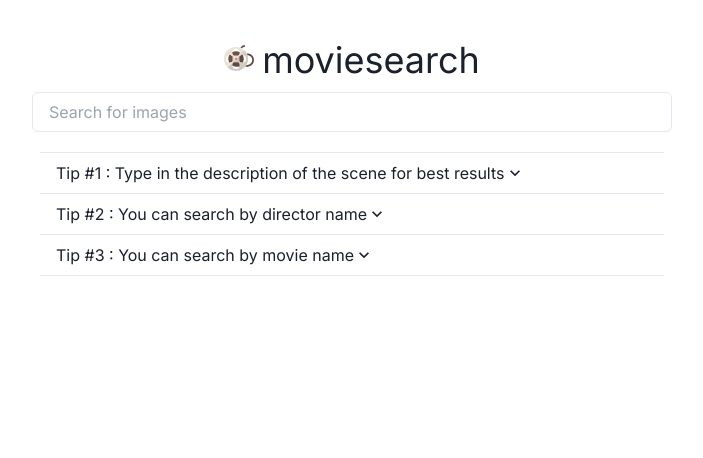
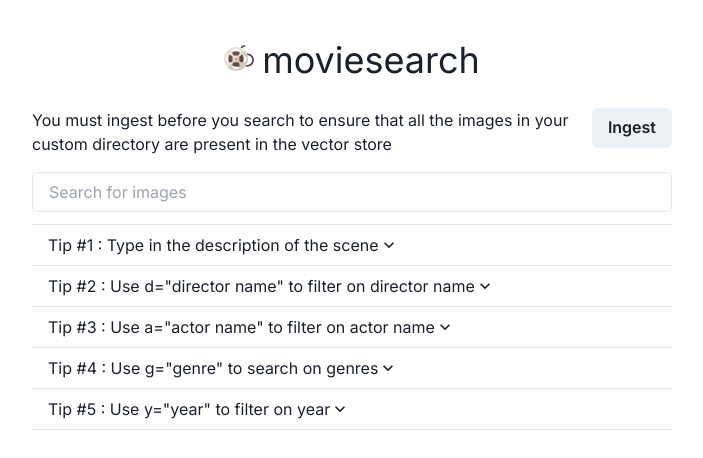
Before and after one commit to kj3moraes/movieclip, a Next.js app in the folder search/: page / in a window 1280 px wide. Shown: the top 458 px of the page, without its empty margins (288-991 px from the left). Built offline with nearby package versions, Linux system fonts and the light colour scheme.

Commit message:
fix: added the frontend code for ingestion

```diff
--- a/search/lib/api.ts
+++ b/search/app/api/search.ts
@@ -1,6 +1,7 @@
-const baseurl: string = "localhost:3000"
+const baseurl: string = "http://localhost:8000"
 const apiurl: string = `${baseurl}/api`
-const image = `${baseurl}/images`
+const imageurl = `${baseurl}/images`
+
 
 export interface SearchResult {
     movie_name: string
@@ -9,14 +10,14 @@ export interface SearchResult {
     path: string
 }
 
-export const ingest = async (url: string) => {
-    const response = await fetch(`${apiurl}/ingest?url=${url}`)
+export const ingest = async () => {
+    const response = await fetch(`${apiurl}/ingest`)
     const json = await response.json()
     return json
 }
 
 export const search = async (query: string): Promise<SearchResult[]> => {
-    const response = await fetch(`${apiurl}/search?q=${query}`)
+    const response = await fetch(`${apiurl}/search`)
     const json = await response.json()
     return json
 }
--- a/search/app/page.tsx
+++ b/search/app/page.tsx
@@ -1,7 +1,7 @@
 "use client";
 
 import { useState } from 'react';
-import { Input } from '@chakra-ui/react'
+import { Button, Code, Input, useToast } from '@chakra-ui/react'
 import {
   Accordion,
   AccordionItem,
@@ -10,12 +10,39 @@ import {
   AccordionIcon,
   Box
 } from '@chakra-ui/react'
-
+import { ingest, search } from './api/search';
 import Image from 'next/image'; // Import if you want to use Next.js' Image component
 
 export default function Home() {
+  const [isLoading, setLoading] = useState(false);
+  const toast = useToast();
+
+  const handleIngest = async () => {
+    setLoading(true);
+    try {
+      console.log("Making ingestion request")
+      const result = await ingest();
+      console.log(result)
+      toast({
+        title: result.message,
+        status: 'success',
+        duration: 5000,
+        isClosable: true,
+      });
+    } catch (error: any) {
+      toast({
+        title: 'Ingestion failed',
+        status: 'error',
+        duration: 5000,
+        isClosable: true,
+      });
+    }
+    setLoading(false);
+  };
+
   return (
     <div className='flex flex-col items-center pt-10'>
+      <div className='flex flex-col items-center'>
         <div className="flex items-center mb-3">
           <Image
             src="/clip.svg"
@@ -25,15 +52,39 @@ export default function Home() {
           />
           <h1 className="text-4xl ml-2">moviesearch</h1> {/* ml-2 for margin-left, adjust as needed */}
         </div>
-
+        <div className="grid grid-cols-1 md:grid-cols-[auto,1fr] gap-4 m-4 w-full max-w-screen-sm">
+          <p className="md:col-span-1"> You must ingest before you search to ensure that all the images in your custom directory are present in the vector store</p>
+          <Button
+            className={`md:col-span-1 justify-self-end ${isLoading ? 'bg-gray-400' : 'bg-blue-500'}`} // Replace with your actual class names
+            onClick={handleIngest}
+            disabled={isLoading}
+          >
+          {isLoading ? 'Ingesting...' : 'Ingest'}
+        </Button>
+        </div>
         <Input className="w-full max-w-screen-sm p-2 border rounded" placeholder="Search for images" />
-      <div className="w-full max-w-screen-sm p-2" >
+      </div>
+      <div className="w-full max-w-screen-sm" >
         <Accordion allowToggle className="my-3">
           <AccordionItem>
             <h2>
               <AccordionButton>
                 <Box textAlign='left'>
-                  Tip #1 : Type in the description of the scene for best results
+                  Tip #1 : Type in the description of the scene
+                </Box>
+                <AccordionIcon />
+              </AccordionButton>
+            </h2>
+            <AccordionPanel pb={4}>
+                The best results come when you describe the scene you want to see.
+            </AccordionPanel>
+          </AccordionItem>
+
+          <AccordionItem>
+            <h2>
+              <AccordionButton>
+                <Box textAlign='left'>
+                  Tip #2 : Use d="director name" to filter on director name
                 </Box>
                 <AccordionIcon />
               </AccordionButton>
@@ -50,33 +101,42 @@ export default function Home() {
             <h2>
               <AccordionButton>
                 <Box textAlign='left'>
-                  Tip #2 : You can search by director name
+                  Tip #3 : Use a="actor name" to filter on actor name
                 </Box>
                 <AccordionIcon />
               </AccordionButton>
             </h2>
             <AccordionPanel pb={4}>
-              Lorem ipsum dolor sit amet, consectetur adipiscing elit, sed do eiusmod
-              tempor incididunt ut labore et dolore magna aliqua. Ut enim ad minim
-              veniam, quis nostrud exercitation ullamco laboris nisi ut aliquip ex ea
-              commodo consequat.
+              You can filter on movies that have a specific actor by appending <Code>a=</Code> at the end of your query. It would look something like this
+              <Code display="block" whiteSpace="pre" className="my-3">spaceship a="Mark Hamill"</Code>
             </AccordionPanel>
           </AccordionItem>
-
           <AccordionItem>
             <h2>
               <AccordionButton>
                 <Box textAlign='left'>
-                  Tip #3 : You can search by movie name
+                  Tip #4 : Use g="genre" to search on genres
                 </Box>
                 <AccordionIcon />
               </AccordionButton>
             </h2>
             <AccordionPanel pb={4}>
-              Lorem ipsum dolor sit amet, consectetur adipiscing elit, sed do eiusmod
-              tempor incididunt ut labore et dolore magna aliqua. Ut enim ad minim
-              veniam, quis nostrud exercitation ullamco laboris nisi ut aliquip ex ea
-              commodo consequat.
+              You can filter on movies of a specific genre by appending <Code>g=</Code> at the end of your query. It would look something like this
+              <Code display="block" whiteSpace="pre" className="my-3">high school g="Comedy"</Code>
+            </AccordionPanel>
+          </AccordionItem>
+          <AccordionItem>
+            <h2>
+              <AccordionButton>
+                <Box textAlign='left'>
+                  Tip #5 : Use y="year" to filter on year
+                </Box>
+                <AccordionIcon />
+              </AccordionButton>
+            </h2>
+            <AccordionPanel pb={4}>
+              You can filter on movies in a specific year by appending <Code>y=</Code> at the end of your query. It would look something like this
+              <Code display="block" whiteSpace="pre" className="my-3">pink y=2023</Code>
             </AccordionPanel>
           </AccordionItem>
         </Accordion>
```
Lines whose indentation alone changed are shown as unchanged.
